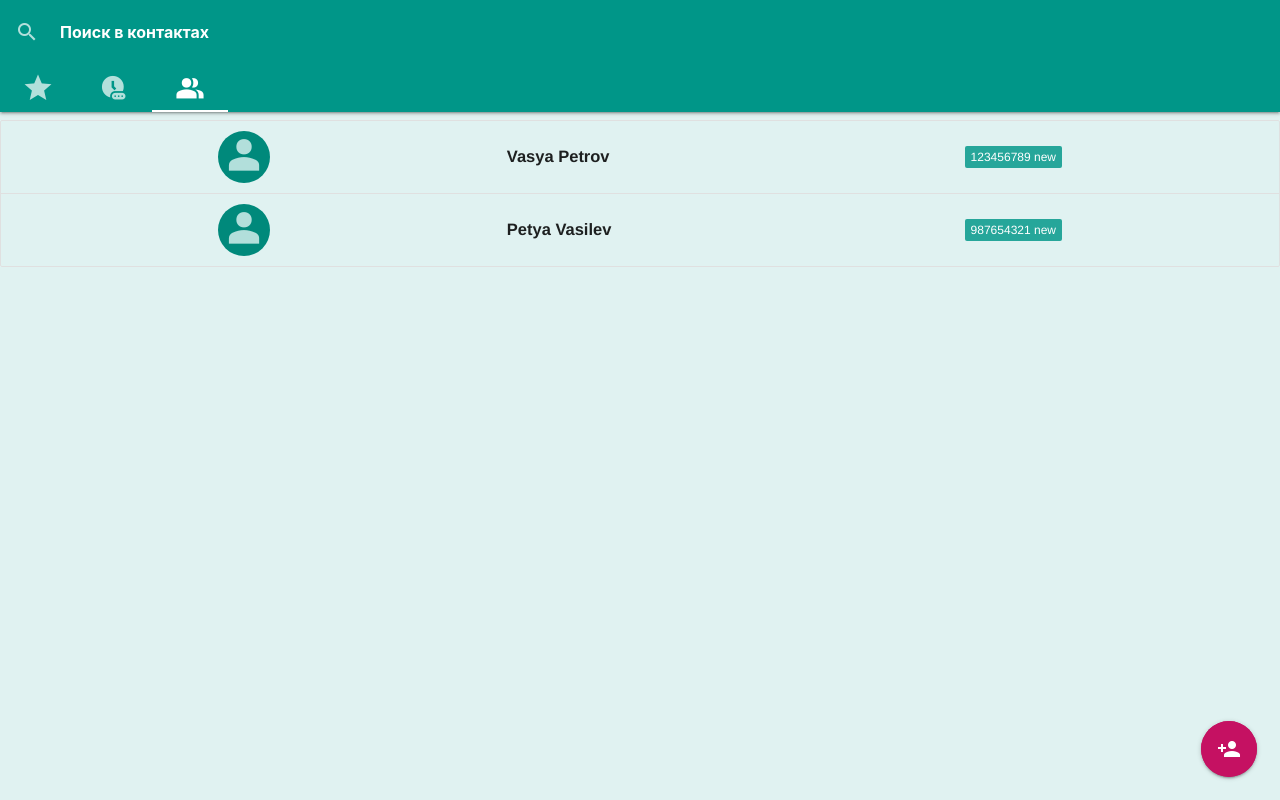
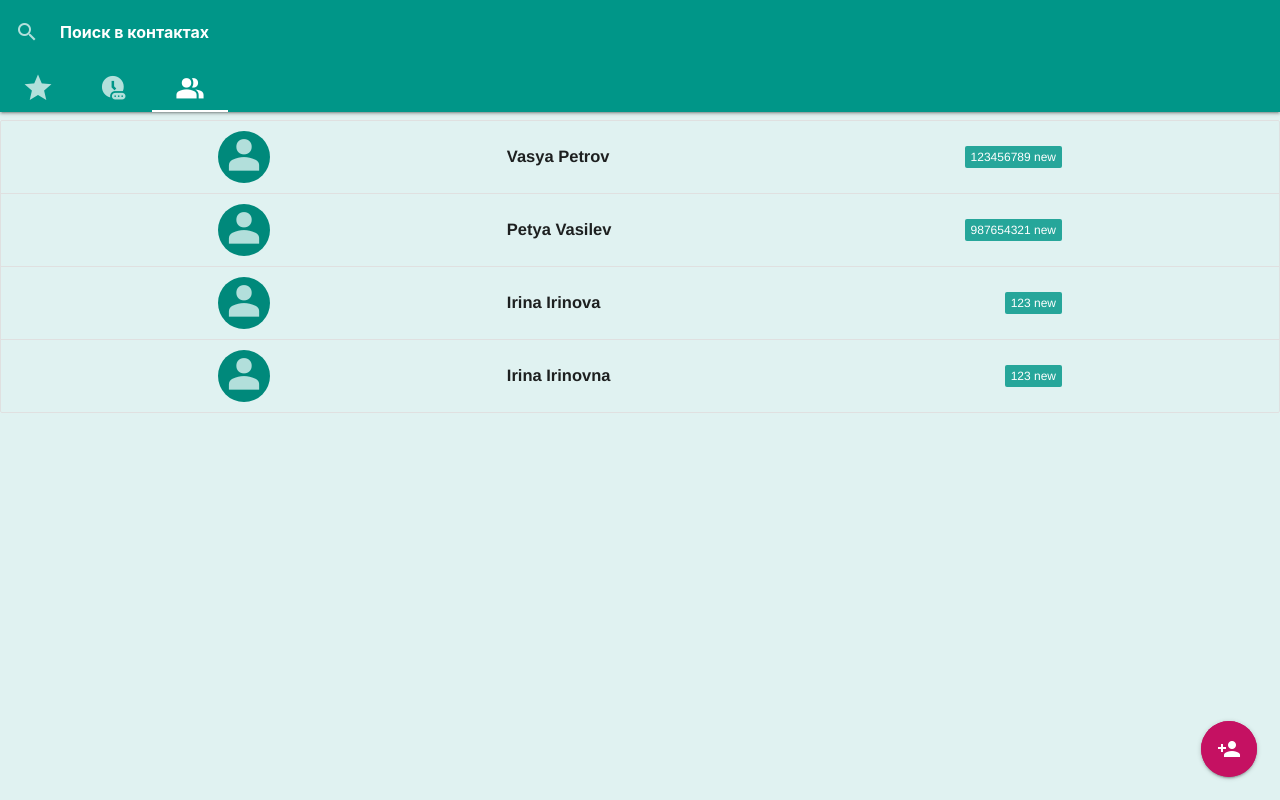
Before and after one commit to Yuriyzhdanov/contacts-manager, a Vue app: page / in a window 1280 px wide. Built offline with nearby package versions, Linux system fonts and the light colour scheme.

Commit message:
added more test contacts in main array

```diff
--- a/src/App.vue
+++ b/src/App.vue
@@ -34,6 +34,20 @@ export default {
           secondName: 'Vasilev',
           phone: '987654321',
           isFavorite: true,
+        },
+        {
+          id: 43,
+          firstName: 'Irina',
+          secondName: 'Irinova',
+          phone: '123',
+          isFavorite: false,
+        },
+        {
+          id: 44,
+          firstName: 'Irina',
+          secondName: 'Irinovna',
+          phone: '123',
+          isFavorite: false,
         },
       ],
       selectedContact: null,
```
